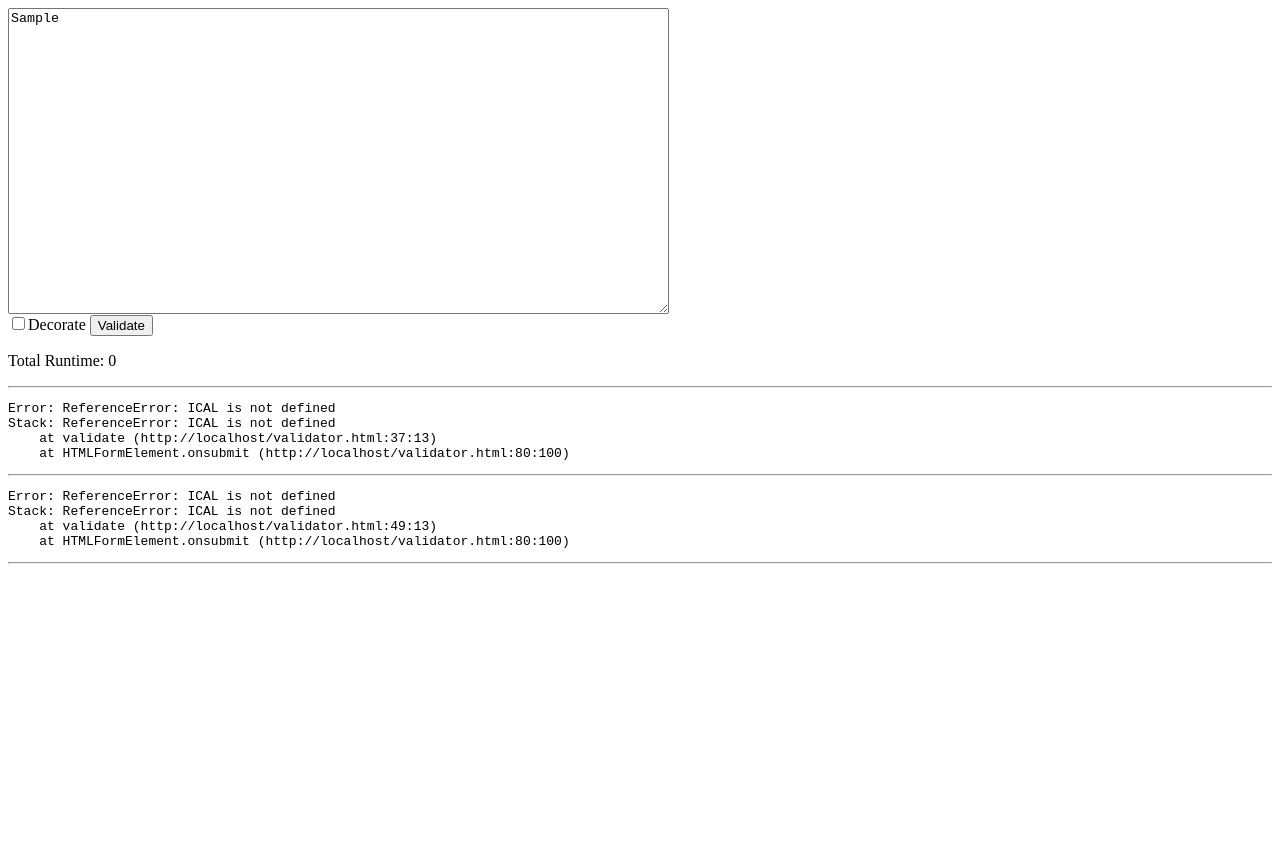
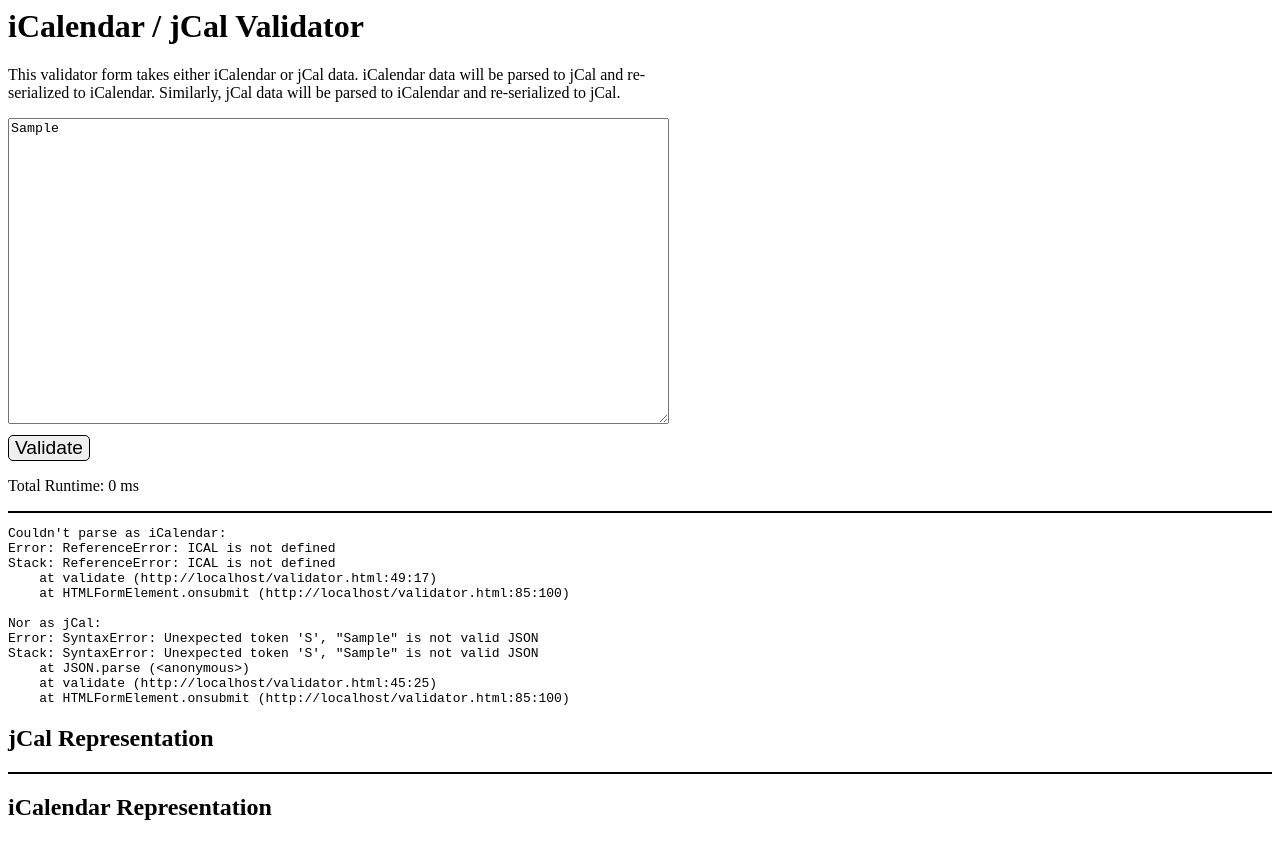
Before and after one commit to kewisch/ical.js, a plain HTML site: page validator.html in a window 1280 px wide. Both pictures are taken after typing "Sample" into the empty fields and a click on the input "Validate". Before the commit the page ends 800 px from the top, so only its background shows below. Drawn offline with Linux system fonts and the light colour scheme.

Commit message:
Barely get the validator working again

```diff
--- a/validator.html
+++ b/validator.html
@@ -1,5 +1,22 @@
 <html>
   <head>
+    <!-- Note this code is pretty fugly, it needs to be rewritten -->
+    <meta http-equiv="Content-Type" content="text/html; charset=utf-8" />
+    <style>
+      #descr {
+        width: 42em;
+      }
+      input[type="submit"] {
+        font-size: 1.2em;
+        border-radius: 5px;
+        border: 1px solid black;
+        margin-top: 1ex;
+      }
+
+      hr {
+        border: 1px solid black;
+      }
+    </style>
     <script type="text/javascript" src="https://raw.github.com/mozilla-comm/ical.js/master/build/ical.js"></script>
     <script type="text/javascript">
       function stringError(e) {
@@ -13,63 +30,51 @@
         var duration = document.getElementById("duration");
 
         var data = document.getElementById("data");
-        var decorate = document.getElementById("decorate").checked;
 
         var error = document.getElementById("error");
-        var results = document.getElementById("results");
-
-        var serialize_error = document.getElementById("serialize_error");
-        var reserialized = document.getElementById("reserialized");
-
-        var undecorate_error = document.getElementById("undecorate_error");
-        var undecorated = document.getElementById("undecorated");
-
-        var sourceResult, jsonResult, icalResult, component;
+        var jcalres = document.getElementById("jcal");
+        var icalres = document.getElementById("ical");
 
         duration.textContent = '';
-        error.textContent = serialize_error.textContent = undecorate_error.textContent = "";
-        results.textContent = reserialized.textContent = undecorated.textContent =  "";
+        error.textContent = jcalres.textContent = icalres.textContent = "";
 
         var beginTime = Date.now();
 
+        var jcal, from;
         try {
-            // First load the source representation
-            sourceResult = ICAL.parse(data.value)
-            results.textContent = sourceResult.toSource();
+            jcal = JSON.parse(data.value);
+            from = "json";
+        } catch (jsonerr) {
+            try {
+                jcal = ICAL.parse(data.value);
+                from = "ical";
+            } catch (icalerr) {
+                error.textContent = "Couldn't parse as iCalendar:\n" +
+                    stringError(icalerr) + "\n\nNor as jCal:\n" +
+                    stringError(jsonerr);
+            }
+        }
 
-            // Try to jsonify it
-            jsonResult = JSON.stringify(sourceResult, null, " ");
-            results.textContent = jsonResult;
+        if (from == "json") {
+            ical = ICAL.stringify(jcal);
+            jcal = ICAL.parse(ical);
+        } else if (from == "ical") {
+            ical = ICAL.stringify(jcal);
+        } else {
+            ical = jcal = null;
+        }
+
+        var totalRuntime = Date.now() - beginTime;
+        duration.textContent = 'Total Runtime: ' + totalRuntime + ' ms';
+
+        try {
+            jcalres.textContent = jcal ? JSON.stringify(jcal, null, " ") : "";
+            icalres.textContent = ical;
+            document.getElementById("jcalbox").style.display = "";
+            document.getElementById("icalbox").style.display = "";
         } catch (e) {
             error.textContent = stringError(e);
         }
-
-        try {
-            // Try to reserialize it
-            icalResult = ICAL.stringify(JSON.parse(jsonResult));
-            reserialized.textContent = icalResult;
-        } catch (e) {
-            serialize_error.textContent = stringError(e);
-        }
-
-        if (decorate) {
-
-            component = new ICAL.icalcomponent(sourceResult);
-
-            try {
-                // Try to undecorate it
-                undecorated.textContent = component.undecorate().toSource();
-
-                // Try to jsonify it
-                jsonResult = JSON.stringify(component, null, " ");
-                undecorated.textContent = jsonResult;
-            } catch (e) {
-                undecorate_error.textContent = stringError(e);
-            }
-        }
-
-        var totalRuntime = Date.now() - beginTime;
-        duration.textContent = 'Total Runtime: ' + totalRuntime;
 
         return false;
       }
@@ -78,19 +83,22 @@
   </head>
   <body>
     <form method="post" action="#" onsubmit="return validate()">
+      <h1>iCalendar / jCal Validator</h1>
+      <p id="descr">This validator form takes either iCalendar or jCal data. iCalendar data will be parsed to jCal and re-serialized to iCalendar. Similarly, jCal data will be parsed to iCalendar and re-serialized to jCal.</p>
       <textarea id="data" rows="20" cols="80"></textarea><br/>
-      <input type="checkbox" id="decorate">Decorate</input>
-      <input type="submit" value="Validate"/><br/>
+      <input type="submit" value="Validate" /><br/>
       <p id="duration"></p>
       <hr>
       <pre id="error"></pre>
-      <pre id="results"></pre>
-      <hr>
-      <pre id="serialize_error"></pre>
-      <pre id="reserialized"></pre>
-      <hr>
-      <pre id="undecorate_error"></pre>
-      <pre id="undecorated"></pre>
+      <div id="jcalbox" style="display: none">
+        <h2>jCal Representation</h2>
+        <pre id="jcal"></pre>
+        <hr>
+      </div>
+      <div id="icalbox" style="display: none">
+        <h2>iCalendar Representation</h2>
+        <pre id="ical"></pre>
+      </div>
     </form>
   </body>
 </html>
```
